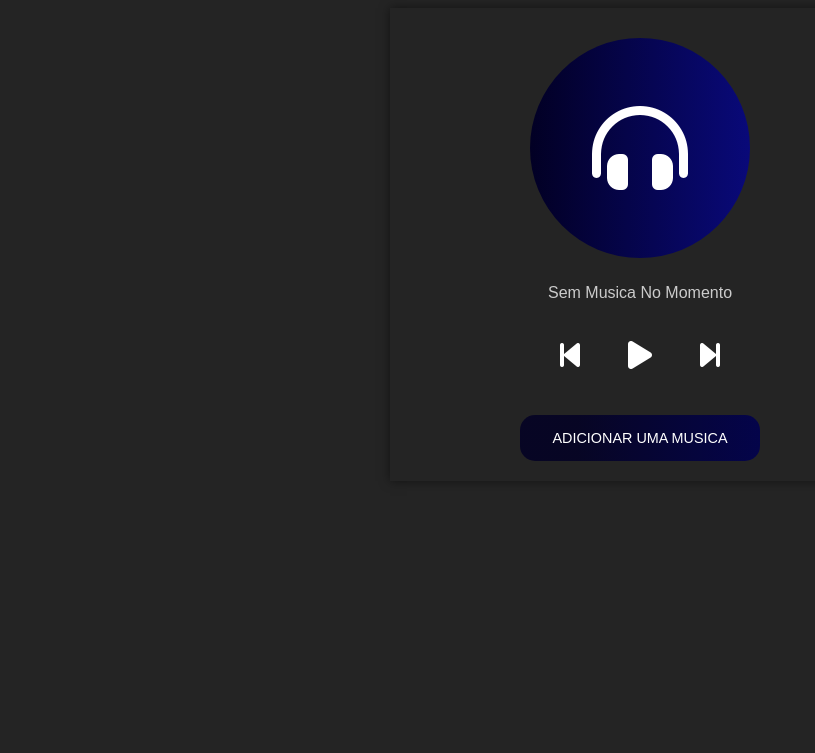
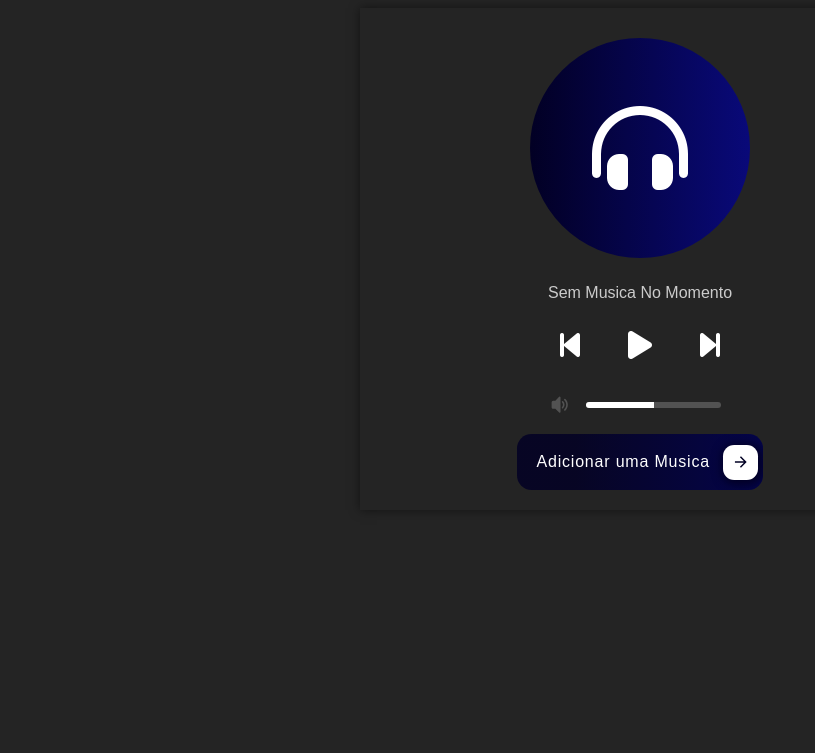
Before and after one commit to AlexCarneiroo/Reprodutor-Music, a plain HTML site: page index.html in a window 1280 px wide. Shown: the top 753 px of the page, without its empty margins (0-815 px from the left). Drawn offline with Linux system fonts and the light colour scheme.

Commit message:
Alguns Ajustes

```diff
--- a/index.html
+++ b/index.html
@@ -19,16 +19,42 @@
             <button id="pause"><i class="fa-solid fa-pause"></i></button>
             <button class="prox-nex"><i class="fa-solid fa-forward-step"></i></button>
         </div>
+        <div class="volumee">
+            <label class="slider">
+                <input type="range" class="level" id="volumeRange" >
+                <svg class="volume" xmlns="http://www.w3.org/2000/svg" version="1.1" xmlns:xlink="http://www.w3.org/1999/xlink" width="512" height="512" x="0" y="0" viewBox="0 0 24 24" style="enable-background:new 0 0 512 512" xml:space="preserve">
+                    <g>
+                        <path d="M18.36 19.36a1 1 0 0 1-.705-1.71C19.167 16.148 20 14.142 20 12s-.833-4.148-2.345-5.65a1 1 0 1 1 1.41-1.419C20.958 6.812 22 9.322 22 12s-1.042 5.188-2.935 7.069a.997.997 0 0 1-.705.291z" fill="currentColor" data-original="#000000"></path>
+                        <path d="M15.53 16.53a.999.999 0 0 1-.703-1.711C15.572 14.082 16 13.054 16 12s-.428-2.082-1.173-2.819a1 1 0 1 1 1.406-1.422A6 6 0 0 1 18 12a6 6 0 0 1-1.767 4.241.996.996 0 0 1-.703.289zM12 22a1 1 0 0 1-.707-.293L6.586 17H4c-1.103 0-2-.897-2-2V9c0-1.103.897-2 2-2h2.586l4.707-4.707A.998.998 0 0 1 13 3v18a1 1 0 0 1-1 1z" fill="currentColor" data-original="#000000"></path>
+                    </g>
+                </svg>
+            </label>
+        </div>
         <label id="spanAdd" for="music">
-            <span>Adicionar uma Musica</span>
+            <span class="cssbuttons-io-button">Adicionar uma Musica
+                <div class="icon">
+                    <svg
+                    height="24"
+                    width="24"
+                    viewBox="0 0 24 24"
+                    xmlns="http://www.w3.org/2000/svg"
+                    >
+                    <path d="M0 0h24v24H0z" fill="none"></path>
+                    <path
+                        d="M16.172 11l-5.364-5.364 1.414-1.414L20 12l-7.778 7.778-1.414-1.414L16.172 13H4v-2z"
+                        fill="currentColor"
+                    ></path>
+                    </svg>
+                </div>
+            </span>
         </label>
-        <input type="file" accept="audio" id="music">
+        <input type="file" accept=".mp3, .wav, .ogg" id="music">
     </div>
 
-    <h3>Alex Carneiro</h3>
+    <a href="" target="_blank"><i class="fa-brands fa-github"></i>Alex Carneiro</a>
 
     <script src="script.js"></script>
     <script src="https://kit.fontawesome.com/5a2530d22f.js" crossorigin="anonymous"></script>
-
+    <a href=""></a>
 </body>
 </html>
--- a/script.js
+++ b/script.js
@@ -4,30 +4,43 @@ const duration = document.querySelector('.duration')
 const btn = document.querySelector('.btn')
 const spanAdd = document.getElementById('spanAdd')
 const todosBtn = document.querySelectorAll('button')
-todosBtn.forEach(botao => {
-    botao.addEventListener('click' , ()=>{
-        let timerOut;
+const volumeRange = document.getElementById('volumeRange')
+let rotationInteval
 
-        if(botao.classList.contains('teste')){
-            clearTimeout(timerOut)
-        }else{
-            botao.classList.add('teste')
-            timerOut = setTimeout(()=>{
-                botao.classList.remove('teste')
-            },1000)
-        }
-    })
-})
+
+
+
+
+
+const rotation = ()=>{
+    const elemento = document.querySelector('.areaLogo')
+    rotationInteval = setInterval(()=>{
+        let rotation = getComputedStyle(elemento).getPropertyValue('--rotation') || 0;
+        rotation = parseInt(rotation, 10);
+        rotation += 1;
+        elemento.style.setProperty('--rotation', rotation);
+        elemento.style.transform = `rotate(${rotation}deg)`;
+    },10)
+}
+
+
 
 inputFile.addEventListener('change' , (e)=>{
     const inputTarge = e.target
     const file = inputTarge.files[0]
     const btnPause = document.querySelector('#pause')
+
+
     if(file){
         dadosMusic.innerHTML = file.name
         const url = URL.createObjectURL(file)
+        const audio = new Audio(url)
 
-        const audio = new Audio(url)
+        const ajustandoVolume = () =>{
+            const volumeValue = parseFloat(volumeRange.value) / 100;
+             audio.volume = volumeValue
+        }
+        volumeRange.addEventListener('input' , ajustandoVolume)
 
         audio.addEventListener('loadedmetadata' , ()=>{
             const minutos = Math.floor(audio.duration / 60)
@@ -38,11 +51,14 @@ inputFile.addEventListener('change' , (e)=>{
             audio.play()
             btn.style.display ='none'
             btnPause.style.display='flex'
+            rotation()
         })
         btnPause.addEventListener('click' , ()=>{
             audio.pause()
             btnPause.style.display ='none'
             btn.style.display ='flex'
+
+            clearInterval(rotationInteval)
         })
         inputFile.disabled = true
         spanAdd.classList.add('spanAdd')
--- a/style.css
+++ b/style.css
@@ -1,33 +1,43 @@
-body{
+body {
     font-family: Arial, Helvetica, sans-serif;
     display: flex;
     justify-content: center;
     align-items: center;
     background-color: #242424;
 }
-body h3{
+
+body a{
     color: #FFF;
     position: absolute;
     bottom: 0;
-    left: 10px;
+    left: 20px;
+    font-size: 1.2rem;
+    cursor: pointer;
+    text-decoration: none;
+    padding-bottom: 15px;
+
+    &:hover{
+        text-decoration: underline;
+        color: #CCC;
+    }
+}
+body a i{
+    font-size: 1.5rem;
+    margin-right: 10px;
 }
 
-.container{
-    width: 100%;
-    max-width: 500px;
-    padding: 20px;
-    background-color:green;
-}
 
-.playList .spanAdd{
+
+.playList .spanAdd {
     cursor: default;
     opacity: .5;
 }
 
-.playList input{
+.playList input {
     display: none;
 }
-.playList{
+
+.playList {
     width: 100%;
     padding: 20px;
     max-width: 500px;
@@ -35,13 +45,13 @@ body h3{
     justify-content: center;
     align-items: center;
     flex-direction: column;
-    box-shadow:  0 0 10px rgba(0,0,0,.5);
+    box-shadow: 0 0 10px rgba(0, 0, 0, .5);
     background-color: #242424;
-    padding: 20px 0 ;
+    padding: 20px 30px;
 
 }
 
-.playList .areaLogo{
+.playList .areaLogo {
     width: 200px;
     height: 200px;
     padding: 10px;
@@ -49,40 +59,89 @@ body h3{
     justify-content: center;
     align-items: center;
     border-radius: 50%;
-    background: rgb(2,0,36);
+    transition: all .1s ease-in-out;
+    background: rgb(2, 0, 36);
     margin: 10px 0px;
-    background: linear-gradient(90deg, rgba(2,0,36,1) 0%, rgba(9,9,121,1) 100%, rgba(0,212,255,1) 100%);
+    background: linear-gradient(90deg, rgba(2, 0, 36, 1) 0%, rgba(9, 9, 121, 1) 100%, rgba(0, 212, 255, 1) 100%);
 }
-.playList .areaLogo i{
+
+.playList .areaLogo i {
     font-size: 6rem;
     color: #FFF;
 }
-.nameMusic , .duration{
+.nameMusic{
+    font-size: 1rem;
+}
+.nameMusic,
+.duration {
     color: #CCC;
 }
 
-label{
-    padding:15px 20px;
-    width: 200px;
-    background: rgb(2,0,36);
-    background: linear-gradient(90deg, rgba(2,0,36,0.8491771708683473) 24%, rgba(0,0,79,0.8855917366946778) 100%);
-    color: #FFF;
-    text-transform: uppercase;
-    text-align: center;
-    display: block;
-    margin-top: 10px;
+.cssbuttons-io-button {
+    background: rgb(2, 0, 36);
+    background: linear-gradient(90deg, rgba(2, 0, 36, 0.8491771708683473) 24%, rgba(0, 0, 79, 0.8855917366946778) 100%);
+    color: white;
+    font-family: inherit;
+    padding: 0.35em;
+    padding-left: 1.2em;
+    font-size: 16px;
+    font-weight: 500;
+    border-radius: 0.9em;
+    border: none;
+    letter-spacing: 0.05em;
+    display: flex;
+    align-items: center;
+    overflow: hidden;
+    position: relative;
+    height: 2.8em;
+    padding-right: 3.3em;
     cursor: pointer;
-    font-size: .9rem;
-    border-radius: 15px;
 }
-.btns{
+
+.cssbuttons-io-button .icon {
+    background: white;
+    margin-left: 1em;
+    position: absolute;
+    display: flex;
+    align-items: center;
+    justify-content: center;
+    height: 2.2em;
+    width: 2.2em;
+    border-radius: 0.7em;
+    box-shadow: 0.1em 0.1em 0.6em 0.2em rgb(2, 0, 36);
+    right: 0.3em;
+    transition: all 0.3s;
+}
+
+
+.cssbuttons-io-button:hover .icon {
+    width: calc(100% - 0.6em);
+}
+
+.cssbuttons-io-button .icon svg {
+    width: 1.1em;
+    transition: transform 0.3s;
+    color: rgb(2, 0, 36);
+}
+
+.cssbuttons-io-button:hover .icon svg {
+    transform: translateX(0.1em);
+}
+
+.cssbuttons-io-button:active .icon {
+    transform: scale(0.95);
+}
+
+
+.btns {
     width: 100%;
     max-width: 200px;
     display: flex;
     justify-content: space-between;
-    margin: 10px 0 20px ;
+
 }
-.btns .prox-nex{
+
+.btns .prox-nex {
     justify-content: center;
     border: none;
     background: transparent;
@@ -90,9 +149,15 @@ label{
     color: #FFF;
     cursor: pointer;
     padding: 10px 20px;
+    border-radius: 50%;
+    transition: all .3s ease-in-out;
+
+    &:hover {
+        background-color: rgba(0, 0, 0, .5);
+    }
 }
 
-.btns .btn{
+.btns .btn {
     justify-content: center;
     border: none;
     background: transparent;
@@ -100,15 +165,16 @@ label{
     color: #FFF;
     cursor: pointer;
     padding: 10px 20px;
+
+    border-radius: 50%;
+    transition: all .3s ease-in-out;
+
+    &:hover {
+        background-color: rgba(0, 0, 0, .5);
+    }
 }
-.btns .teste{
-    border-radius: 50%;
-    color: #FFF;
-    cursor: pointer;
-    animation: anima .5s ease-in-out;
 
-}
-#pause{
+#pause {
     display: none;
     justify-content: center;
     border: none;
@@ -117,17 +183,99 @@ label{
     color: #FFF;
     cursor: pointer;
     padding: 10px 20px;
+
+    border-radius: 50%;
+    transition: all .3s ease-in-out;
+
+    &:hover {
+        background-color: rgba(0, 0, 0, .5);
+    }
+}
+.volumee{
+    width: 100%;
+    max-width: 180px;
+    display: flex;
+    margin: 20px 0;
+}
+
+/* level settings 👇 */
+.volumee .slider {
+    /* slider */
+    --slider-width: 100%;
+    --slider-height: 6px;
+    --slider-bg: rgb(82, 82, 82);
+    --slider-border-radius: 999px;
+    /* level */
+    --level-color: #fff;
+    --level-transition-duration: .1s;
+    /* icon */
+    --icon-margin: 15px;
+    --icon-color: var(--slider-bg);
+    --icon-size: 25px;
+}
+
+.volumee .slider {
+    cursor: pointer;
+    display: -webkit-inline-box;
+    display: -ms-inline-flexbox;
+    display: inline-flex;
+    -webkit-box-orient: horizontal;
+    -webkit-box-direction: reverse;
+    -ms-flex-direction: row-reverse;
+    flex-direction: row-reverse;
+    -webkit-box-align: center;
+    -ms-flex-align: center;
+    align-items: center;
+}
+
+.volumee .slider .volume {
+    display: inline-block;
+    vertical-align: top;
+    margin-right: var(--icon-margin);
+    color: var(--icon-color);
+    width: var(--icon-size);
+    height: auto;
+}
+
+.volumee .slider .level{
+    -webkit-appearance: none;
+    -moz-appearance: none;
+    appearance: none;
+    width: var(--slider-width);
+    height: var(--slider-height);
+    background: var(--slider-bg);
+    overflow: hidden;
+    border-radius: var(--slider-border-radius);
+    -webkit-transition: height var(--level-transition-duration);
+    -o-transition: height var(--level-transition-duration);
+    transition: height var(--level-transition-duration);
+    cursor: inherit;
+    display: flex;
+}
+
+.slider .level::-webkit-slider-thumb {
+    -webkit-appearance: none;
+    width: 0;
+    height: 0;
+    -webkit-box-shadow: -200px 0 0 200px var(--level-color);
+    box-shadow: -200px 0 0 200px var(--level-color);
+}
+
+.slider:hover .level {
+    height: calc(var(--slider-height) * 2);
 }
 
 
 @keyframes anima {
-    0%{
+    0% {
         background-color: #000;
     }
-    50%{
-        background-color: rgba(0, 0,0, .5);
+
+    50% {
+        background-color: rgba(0, 0, 0, .5);
     }
-    100%{
+
+    100% {
         background-color: transparent;
     }
 }
```
